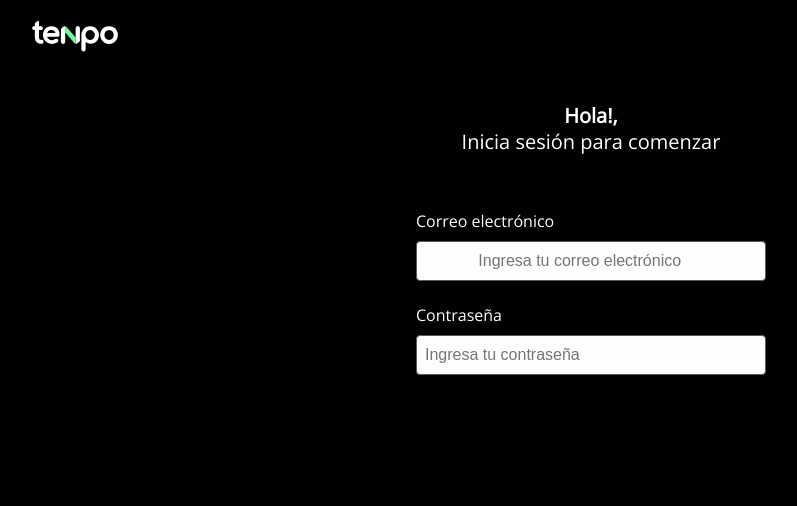
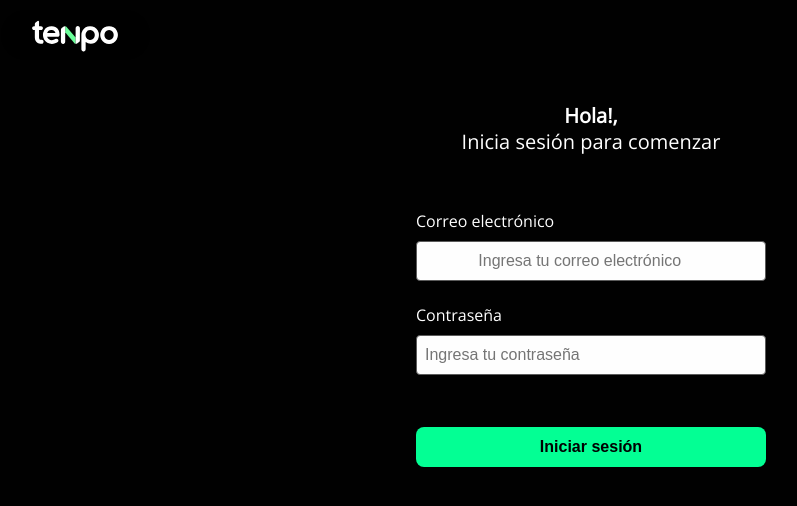
Before and after one commit to MaryLu28/tenpo-recruiting-challenge, a React (Create React App) app: page /login in a window 1280 px wide. Shown: the top 506 px of the page, without its empty margins (49-846 px from the left). Built offline with nearby package versions, Linux system fonts and the light colour scheme.

Commit message:
Add authentication logic

```diff
--- a/package.json
+++ b/package.json
@@ -17,6 +17,7 @@
     "react-router-dom": "^7.3.0",
     "react-scripts": "5.0.1",
     "styled-components": "^6.1.15",
+    "sweetalert2": "^11.17.2",
     "typescript": "^4.9.5",
     "web-vitals": "^2.1.4"
   },
--- a/src/App.tsx
+++ b/src/App.tsx
@@ -11,6 +11,8 @@ import {
 } from "./shared/common-components";
 import Header from "./shared/header";
 import Login from "./pages/login";
+import AuthProvider from "./shared/auth/auth-provider";
+import AuthRequired from "./shared/auth/auth-required";
 
 interface layoutProps {
   children: ReactNode;
@@ -29,14 +31,16 @@ const Layout = ({ children }: layoutProps) => {
 
 function App() {
   return (
+    <AuthProvider>
       <Layout>
         <Router>
           <Routes>
             <Route path="/login" element={<Login />} />
-          <Route path="/" element={<>home</>} />
+            <Route path="/" element={<AuthRequired>home</AuthRequired>} />
           </Routes>
         </Router>
       </Layout>
+    </AuthProvider>
   );
 }
 
--- a/src/pages/login.tsx
+++ b/src/pages/login.tsx
@@ -1,4 +1,9 @@
+import { useState } from "react";
+import { useNavigate } from "react-router-dom";
 import styled from "styled-components";
+import Swal from "sweetalert2";
+
+import { useAuth } from "../shared/auth/auth-provider";
 import { Colors } from "../shared/colors";
 
 const Container = styled.div`
@@ -70,6 +75,21 @@ const FormGroup = styled.div`
   width: 100%;
 `;
 
+const SubmitBtn = styled.button`
+  margin-top: 30px;
+  width: 100%;
+  padding: 8px 16px;
+  font-size: 16px;
+  font-weight: 600;
+  line-height: 24px;
+  color: ${Colors.black};
+  background-color: ${Colors.primary};
+  border: none;
+  border-radius: 8px;
+  height: 40px;
+  cursor: pointer;
+`;
+
 const Form = styled.form`
   display: flex;
   flex-direction: column;
@@ -81,13 +101,48 @@ const Form = styled.form`
 `;
 
 const Login = () => {
+  const navigate = useNavigate();
+
+  const auth = useAuth();
+
+  const [loading, setLoading] = useState(false);
+
+  const handleSubmit = async (event: React.SyntheticEvent<HTMLFormElement>) => {
+    setLoading(true);
+    event.preventDefault();
+    const form = event.currentTarget;
+    const formElements = form.elements as typeof form.elements & {
+      email: { value: string };
+      password: { value: string };
+    };
+
+    console.log(formElements.email.value, formElements.password.value);
+
+    try {
+      await auth.signIn({
+        email: formElements.email.value,
+        password: formElements.password.value,
+      });
+      navigate("/", { replace: true });
+    } catch (error) {
+      Swal.fire("¡Ups! Algo salió mal", "Vuelve a intentar", "error");
+    }
+
+    setLoading(false);
+  };
+
+  if (auth.token && auth.user) {
+    navigate("/", { replace: true });
+  }
+
   return (
     <Container>
+      {loading && <p>Cargando...</p>}
       <Title>
         <b>Hola!,</b> Inicia sesión para comenzar
       </Title>
 
-      <Form>
+      <Form onSubmit={handleSubmit}>
         <FormGroup>
           <Label htmlFor="email">Correo electrónico</Label>
           <Input
@@ -107,6 +162,7 @@ const Login = () => {
             placeholder="Ingresa tu contraseña"
           />
         </FormGroup>
+        <SubmitBtn type="submit">Iniciar sesión</SubmitBtn>
       </Form>
     </Container>
   );
--- /dev/null
+++ b/src/shared/auth/auth-provider.tsx
@@ -0,0 +1,84 @@
+import {
+  createContext,
+  ReactNode,
+  useContext,
+  useEffect,
+  useState,
+} from "react";
+
+export interface AuthContextType {
+  token: string | null;
+  user: User | null;
+  signIn: (user: AuthData) => Promise<void>;
+  signOut: () => void;
+}
+
+export interface User {
+  id: number;
+  email: string;
+}
+
+export interface AuthData {
+  email: string;
+  password: string;
+}
+
+const AuthContext = createContext<AuthContextType>(null!);
+
+const AuthProvider = ({ children }: { children: ReactNode }) => {
+  const [token, setToken] = useState<string | null>(
+    localStorage.getItem("token")
+  );
+  const [user, setUser] = useState<User | null>(null);
+
+  useEffect(() => {
+    const validateToken = () => {
+      if (token) {
+        setUser(
+          localStorage.getItem("user")
+            ? JSON.parse(localStorage.getItem("user") as string)
+            : null
+        );
+      } else {
+        setToken(null);
+        setUser(null);
+      }
+    };
+
+    validateToken();
+    // eslint-disable-next-line react-hooks/exhaustive-deps
+  }, []);
+
+  const signIn = async (data: AuthData) => {
+    setTimeout(() => {
+      if (data.email && data.password) {
+        const fakeToken = "fake-jwt-token-123456";
+        const userData = { id: 1, email: data.email };
+
+        setToken(fakeToken);
+        setUser(userData);
+
+        localStorage.setItem("token", fakeToken);
+        localStorage.setItem("user", JSON.stringify(userData));
+
+        console.log("✅ Login exitoso - Token:", fakeToken);
+      } else {
+        console.error("❌ Usuario o contraseña incorrectos.");
+      }
+    }, 1000);
+  };
+
+  const signOut = () => {
+    setUser(null);
+    setToken(null);
+    localStorage.clear();
+  };
+
+  const value = { token, user, signIn, signOut };
+
+  return <AuthContext.Provider value={value}>{children}</AuthContext.Provider>;
+};
+
+export default AuthProvider;
+
+export const useAuth = () => useContext(AuthContext);
--- /dev/null
+++ b/src/shared/auth/auth-required.tsx
@@ -0,0 +1,20 @@
+import { ReactNode } from "react";
+import { Navigate } from "react-router-dom";
+
+import { useAuth } from "./auth-provider";
+
+const AuthRequired = ({ children }: { children: ReactNode }) => {
+  const auth = useAuth();
+
+  if (!auth.token && !auth.user) {
+    return <Navigate to="/login" replace />;
+  }
+
+  if (auth.token && !auth.user) {
+    return <>Loading...</>;
+  }
+
+  return <>{children}</>;
+};
+
+export default AuthRequired;
```
Also changed, not shown: 1 other file (tests, documents, lock files or other folders). Lines whose indentation alone changed are shown as unchanged.
